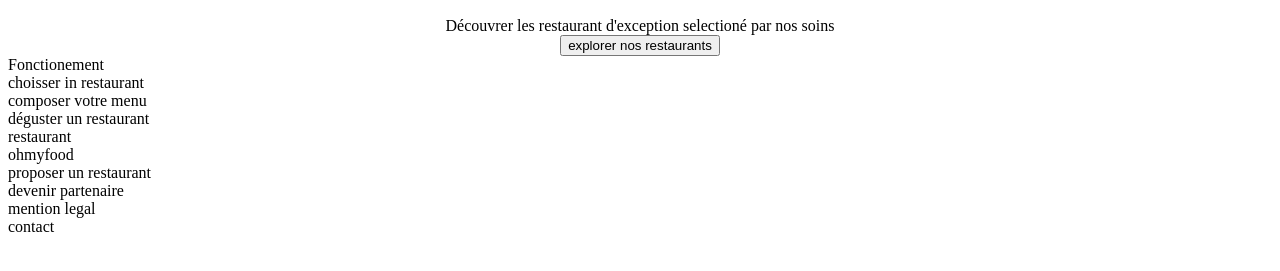
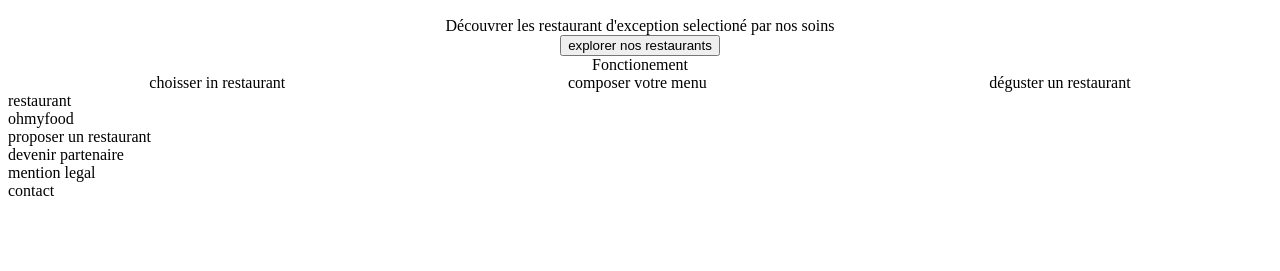
Before and after one commit to mysteriou13/oh_my_food, a plain HTML site: page index.html in a window 1280 px wide. Shown: the part 151-422 px from the top of the page. Drawn offline with Linux system fonts and the light colour scheme.

Commit message:
ajout class menu_flex

```diff
--- a/index.html
+++ b/index.html
@@ -52,11 +52,15 @@ oh_my_food
 <header>
 
 <nav>
+
   <div>
+<center>
 Fonctionement
+</center>
+
     </div>
 
-<div>
+<div  class = "menu_flex">
 
 <div>
 choisser in restaurant
@@ -69,6 +73,8 @@ composer votre menu
 <div>
   déguster un restaurant
 </div>
+
+
 
   </div>
 
--- a/style.css
+++ b/style.css
@@ -2,3 +2,9 @@
 
   width:100%; text-align:center
 }
+
+.menu_flex{
+
+  display:flex; justify-content:space-around
+
+}
```
